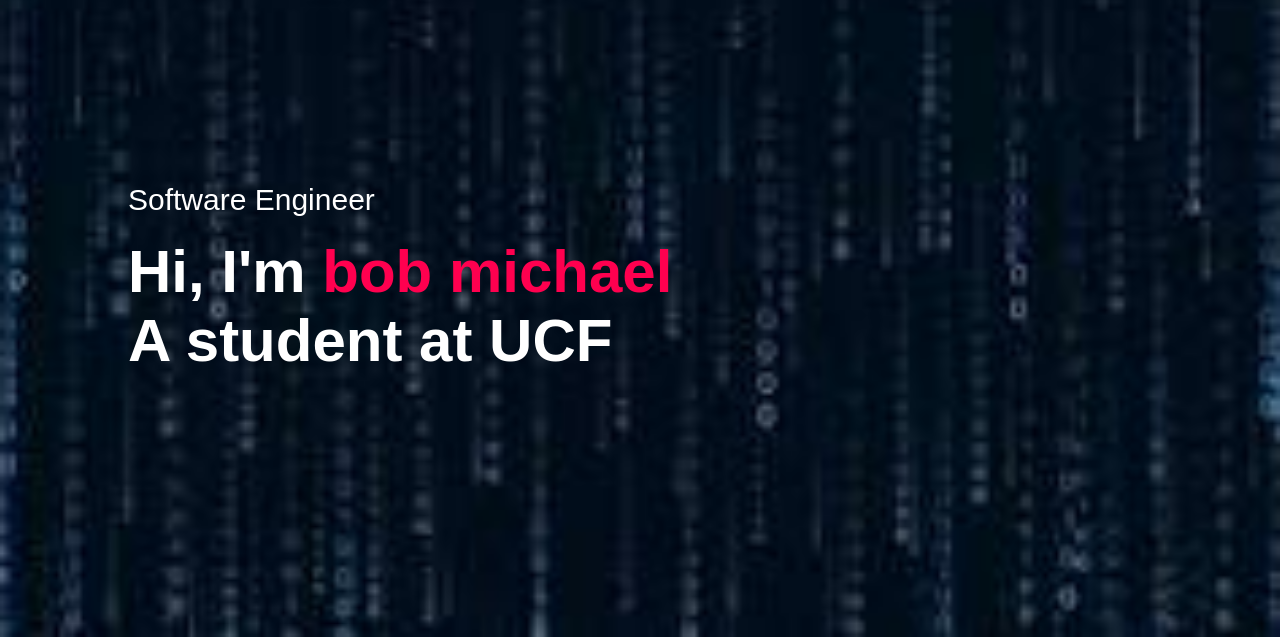
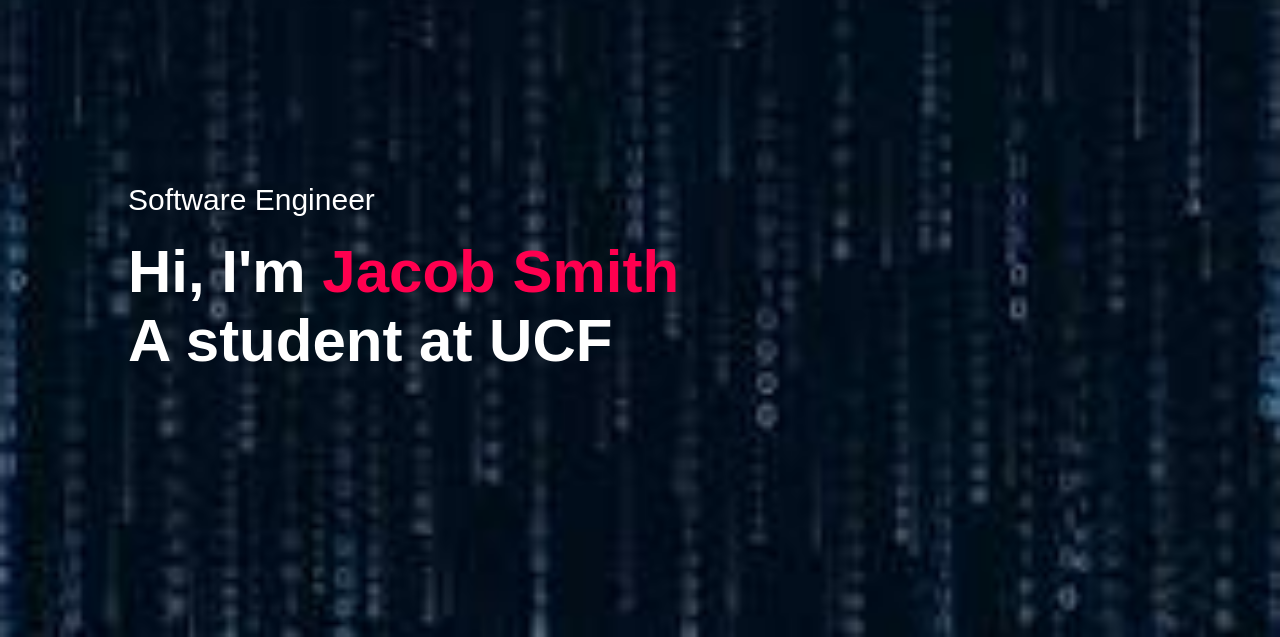
Before and after one commit to Jake-2-3/Portfolio-Website, a plain HTML site: page index.html in a window 1280 px wide. Shown: the part 163-800 px from the top of the page. Drawn offline with Linux system fonts and the light colour scheme.

Commit message:
name_change

```diff
--- a/index.html
+++ b/index.html
@@ -26,7 +26,7 @@
         </nav>
         <div class="header-text">
             <p>Software Engineer</p>
-            <h1>Hi, I'm <span>bob michael</span><br> A student at UCF</h1>
+            <h1>Hi, I'm <span>Jacob Smith</span><br> A student at UCF</h1>
         </div>
     </div>
 </div>
```
